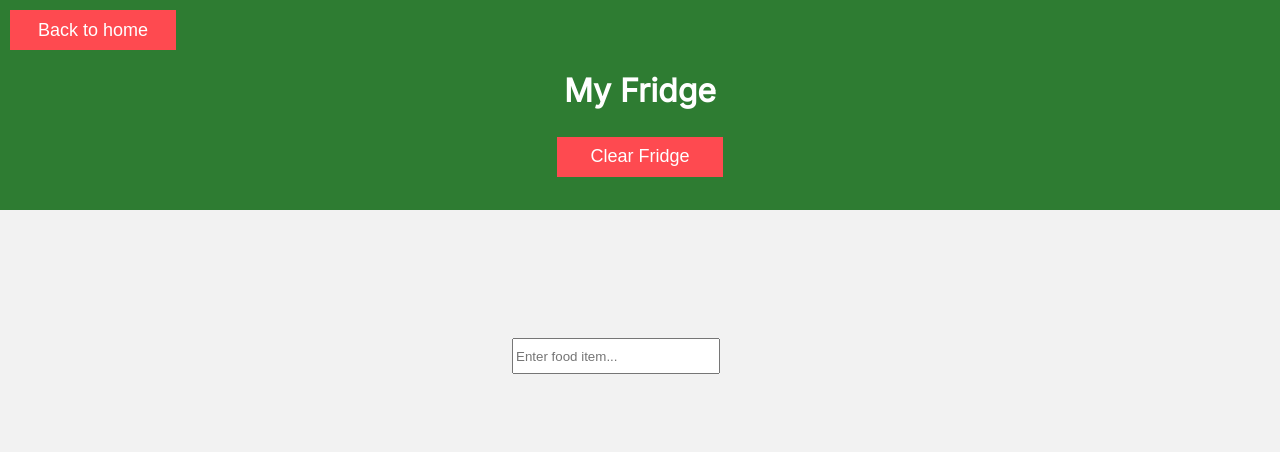
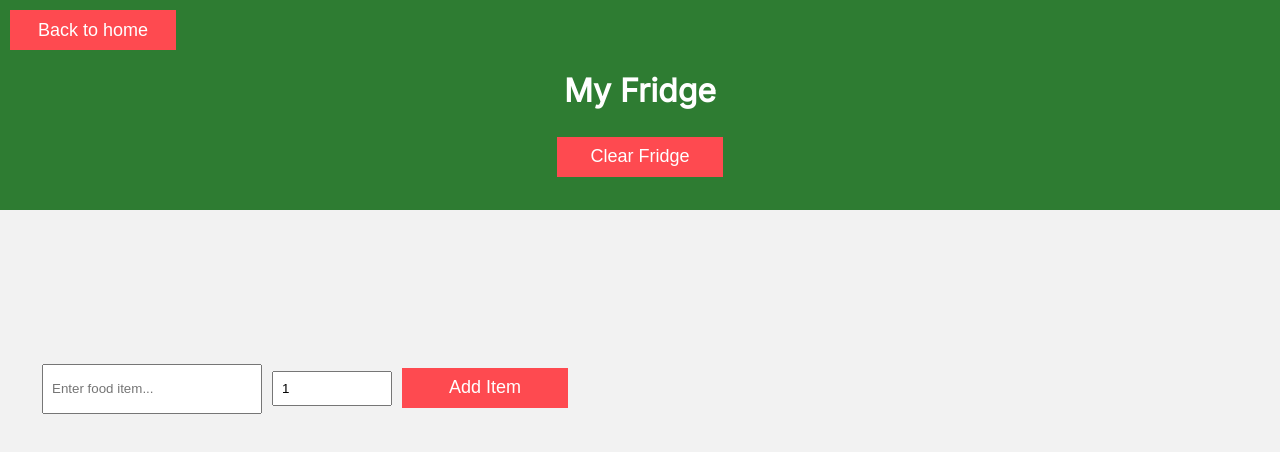
Before and after one commit to Matthew910818/Project3, a React (Create React App) app: page / in a window 1280 px wide. Shown: the top 452 px of the page. Built offline with nearby package versions, Linux system fonts and the light colour scheme.

Commit message:
myfridge add button and list save

```diff
--- a/src/MyFridge.js
+++ b/src/MyFridge.js
@@ -1,20 +1,64 @@
-import react from 'react'
+import react, { useState } from 'react'
 import './index.css'
+
 function MyFridge(){
+    const [itemName, setItemName] = useState('');
+    const [quantity, setQuantity] = useState(1);
+    const [fridgeItems, setFridgeItems] = useState([]);
+
+    const handleAddItem = () => {
+        if (itemName.trim() === '') return;
+
+        const newItem = {
+            name: itemName,
+            quantity: quantity,
+            id: Date.now()
+        };
+
+        setFridgeItems([...fridgeItems, newItem]);
+        setItemName('');
+        setQuantity(1);
+    }
+
+    const handleRemoveItem = (idexToRemove) => {
+        const updatedItems = (fridgeItems.filter((_, index) => index !== idexToRemove));
+        setFridgeItems(updatedItems);
+    }
+
     return (
         <div>
         <div className='green_header'>
             <button className='clear_fridge back_to_home'>Back to home</button>
             <h1>My Fridge</h1>
-            <button className='clear_fridge'> Clear Fridge</button>
+            <button className='clear_fridge' onClick={() => setFridgeItems([])}> Clear Fridge </button>
         </div>
 
-        <div>
-            <input className='input_food_items' type="text" placeholder="Enter food item..." />
+        <div style={{ margin: '2rem'}}>
+            <input className='input_food_items' type="text" placeholder="Enter food item..." value={itemName} onChange={(e) => setItemName(e.target.value)}
+            style={{ marginLeft: '10px', padding: '0.5rem'}}
+            />
+            <input type="number" min="1" value={quantity} onChange={(e) => setQuantity(Number(e.target.value))}
+            style={{ marginLeft: '10px', padding: '0.5rem', width: '100px' }}
+            />
+
+            <button onClick={handleAddItem} className='clear_fridge' style={{ marginLeft: '10px', padding: '0.5rem' }}>Add Item
+            </button>
         </div>
 
-
-        </div>
+        <ul>
+            {fridgeItems.map((item, index) => (
+                <li key={index}>
+                {item.quantity} {item.name}
+                <button
+                style ={{ marginLeft: '15px' }}
+                onClick={() => handleRemoveItem(index)}
+                >
+                    Remove Items
+                </button>
+                </li>
+            ))}
+        </ul>
+    </div>
 
 
     );
```
Also changed, not shown: src/RecipePage.js (added).
